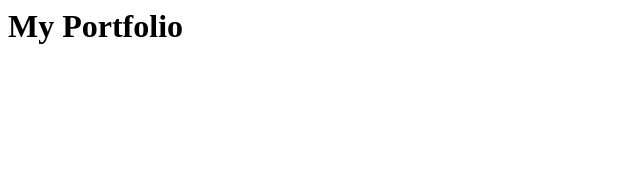
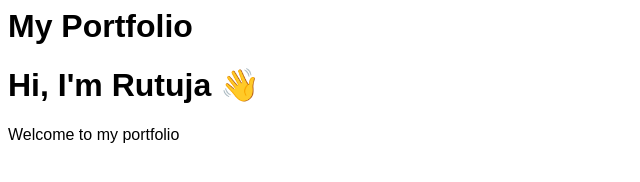
Before and after one commit to pagdhunegithubrit/portfolio, a plain HTML site: page index.html in a window 1280 px wide. Shown: the whole page, without its empty margins (0-640 px from the left). Drawn offline with Linux system fonts and the light colour scheme.

Commit message:
added index.html code

```diff
--- a/index.html
+++ b/index.html
@@ -1 +1,18 @@
 <html><h1>My Portfolio</h1></html>
+
+<!DOCTYPE html>
+<html>
+<head>
+  <title>Rutuja Portfolio</title>
+  <link rel="stylesheet" href="style.css">
+</head>
+
+<body>
+
+  <h1>Hi, I'm Rutuja 👋</h1>
+  <p>Welcome to my portfolio</p>
+
+  <script src="script.js"></script>
+
+</body>
+</html>
```
